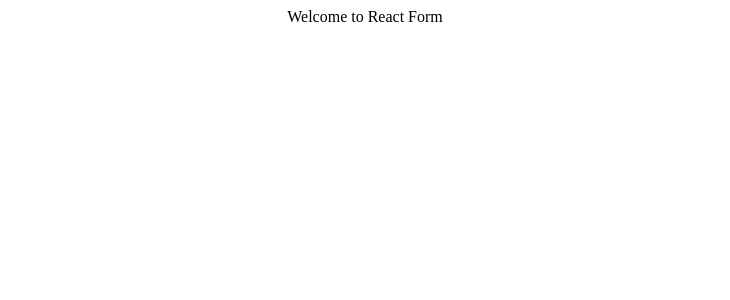
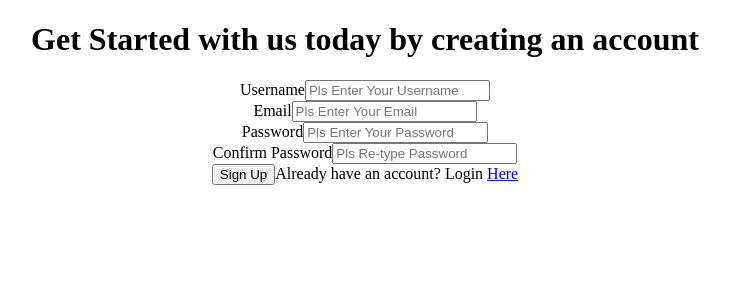
Before and after one commit to aghos4306/reactCustomHookSignupForm, a React (Create React App) app: page / in a window 1280 px wide. Shown: the top 300 px of the page, without its empty margins (275-1005 px from the left). Built offline with nearby package versions, Linux system fonts and the light colour scheme.

Commit message:
form skeleton mockup

```diff
--- a/src/App.js
+++ b/src/App.js
@@ -1,10 +1,11 @@
 
 import './App.css';
+import Form from './components/Form';
 
 function App() {
   return (
     <div className="App">
-      Welcome to React Form
+      <Form />
     </div>
   );
 }
--- a/src/components/Form.js
+++ b/src/components/Form.js
@@ -0,0 +1,12 @@
+import React from 'react';
+import FormSignUp from './FormSignUp';
+
+const Form = () => {
+    return (
+        <div>
+            <FormSignUp />
+        </div>
+    )
+}
+
+export default Form
--- a/src/components/FormSignUp.js
+++ b/src/components/FormSignUp.js
@@ -0,0 +1,33 @@
+import React from 'react'
+
+const FormSignUp = () => {
+    return (
+        <div className="form-content-right">
+            <form className="form">
+                <h1>Get Started with us today by creating an account</h1>
+                <div className="form-inputs">
+                    <label htmlFor="username" className="form-label">Username</label>
+                    <input type="text" name="username" className="form-input"  id="username" placeholder="Pls Enter Your Username" />
+                </div>
+                <div className="form-inputs">
+                    <label htmlFor="email" className="form-label">Email</label>
+                    <input type="email" name="email" className="form-input"  id="email" placeholder="Pls Enter Your Email" />
+                </div>
+                <div className="form-inputs">
+                    <label htmlFor="password" className="form-label">Password</label>
+                    <input type="password" name="password" className="form-input"  id="password" placeholder="Pls Enter Your Password" />
+                </div>
+                <div className="form-inputs">
+                    <label htmlFor="password2" className="form-label">Confirm Password</label>
+                    <input type="password2" name="password2" className="form-input"  id="password2" placeholder="Pls Re-type Password" />
+                </div>
+                <button className="form-input-btn" type="submit">Sign Up</button>
+                <span className="form-input-login">
+                    Already have an account? Login <a href="#">Here</a>
+                </span>
+            </form>
+        </div>
+    )
+}
+
+export default FormSignUp
```
Also changed, not shown: 1 other file (tests, documents, lock files or other folders).
